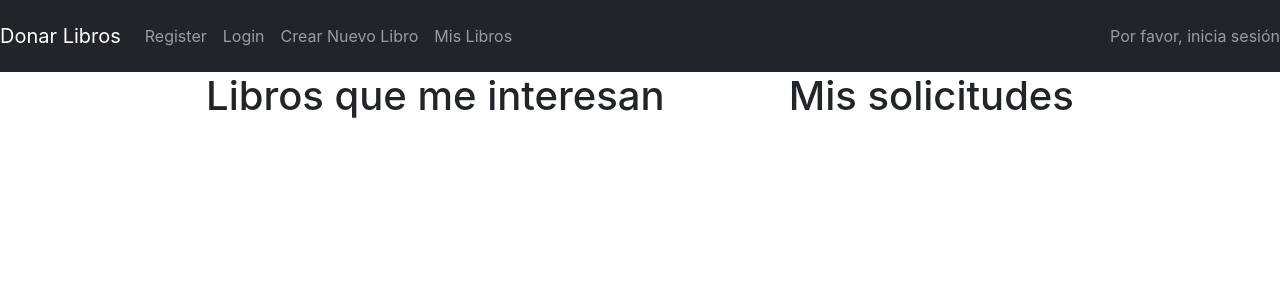
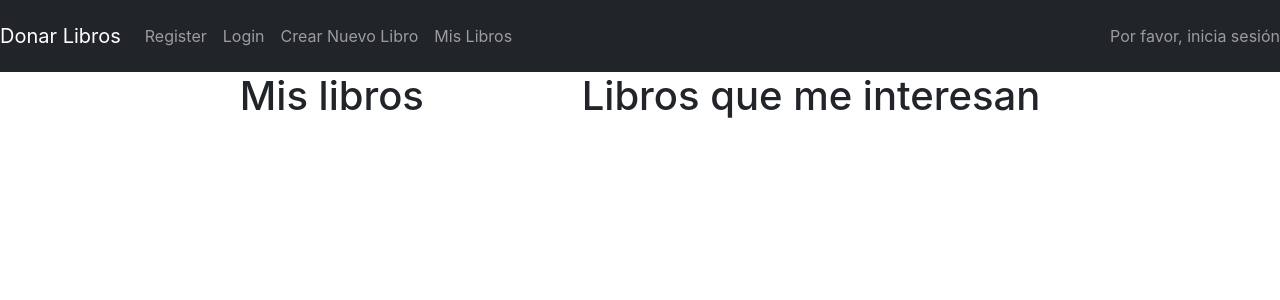
Before and after one commit to josemnaranjo/PG_Libros_CD, a React (Create React App) app in the folder Donar_Libros/client/: page /my-books in a window 1280 px wide. Shown: the top 300 px of the page. Built offline with nearby package versions, Linux system fonts and the light colour scheme.

Commit message:
Correccion de texto incorrecto en mybooks view

```diff
--- a/Donar_Libros/client/src/views/Home.jsx
+++ b/Donar_Libros/client/src/views/Home.jsx
@@ -26,7 +26,7 @@ const Home = () => {
     const addBookToInterestFromService = async (bookId,userId) =>{
         try{
             await addBookToInterest(bookId,userId);
-            navigate(`/my-books/${user._id}`)
+            navigate(`/my-books`)
         }catch(err){
             console.log(err)
         }
--- a/Donar_Libros/client/src/views/MyBooks.jsx
+++ b/Donar_Libros/client/src/views/MyBooks.jsx
@@ -41,9 +41,9 @@ const MyBooks = () => {
             <div className='container d-flex justify-content-evenly'>
 
                 <div>
-                    <h1>Libros que me interesan</h1>
+                    <h1>Mis libros</h1>
                     <ul>
-                        {booksThatInterestUser?.map((book,idx)=>(
+                        {booksThatInterestOthers?.map((book,idx)=>(
                             <li key={idx} className="list-group-item d-flex justify-content-between align-items-center">
                                 <p>{book.title}</p>
                                 <button className='btn btn-dark'>Aceptar</button>
@@ -54,17 +54,17 @@ const MyBooks = () => {
                 </div>
 
                 <div>
-                    <h1>Mis solicitudes</h1>
+                    <h1>Libros que me interesan</h1>
                     <ul>
-                        {booksThatInterestOthers?.map((book,idx)=>(
+                        {booksThatInterestUser?.map((book,idx)=>(
                             <li key={idx} className="list-group-item d-flex justify-content-between align-items-center">
                                 <p>{book.title}</p>
-                                <button className='btn btn-dark'>Aceptar</button>
-                                <button className='btn btn-dark'>Rechazar</button>
+                                <button className='btn btn-dark'>Ver estado</button>
                             </li>
                         ))}
                     </ul>
                 </div>
+
             </div>
         </div>
     );
```
